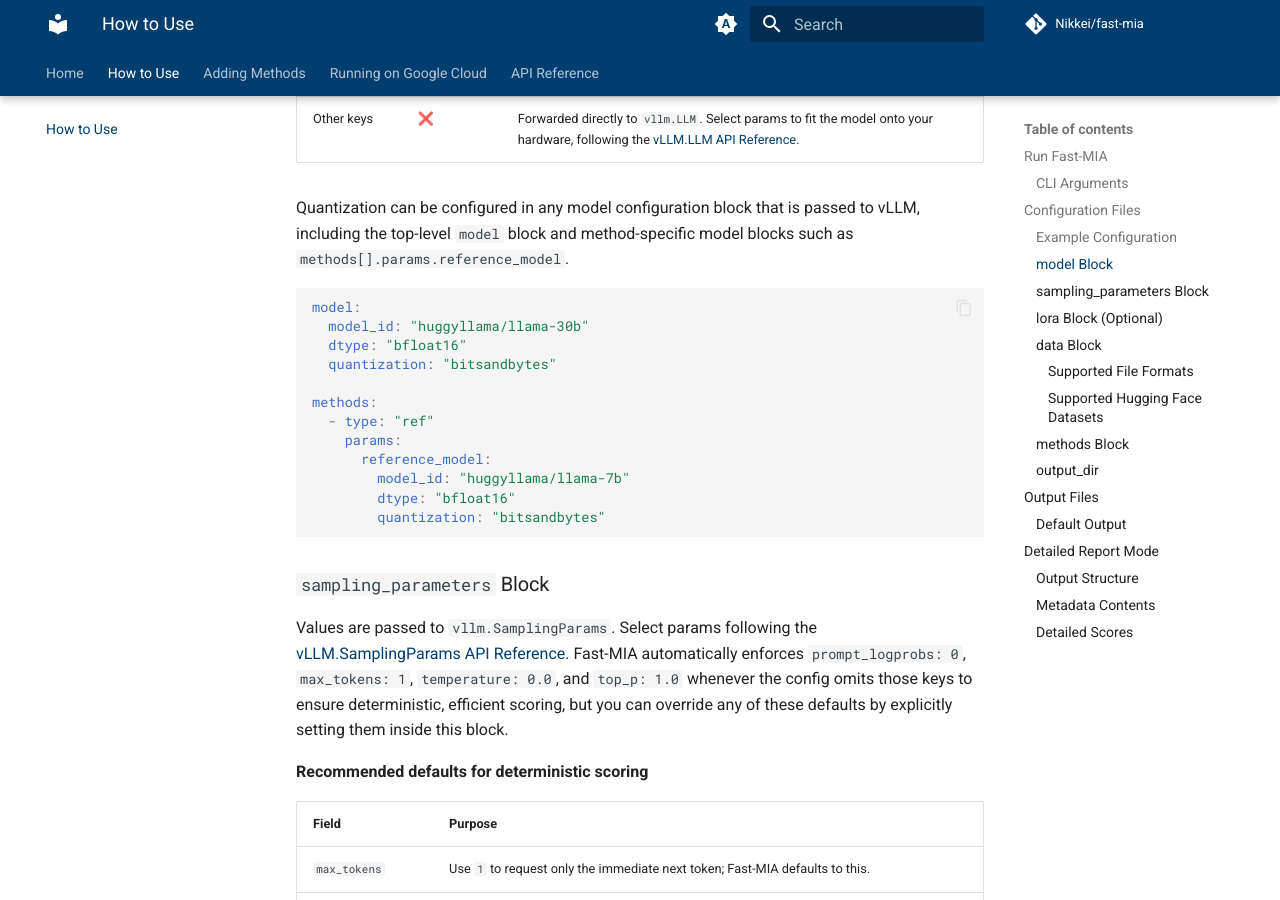
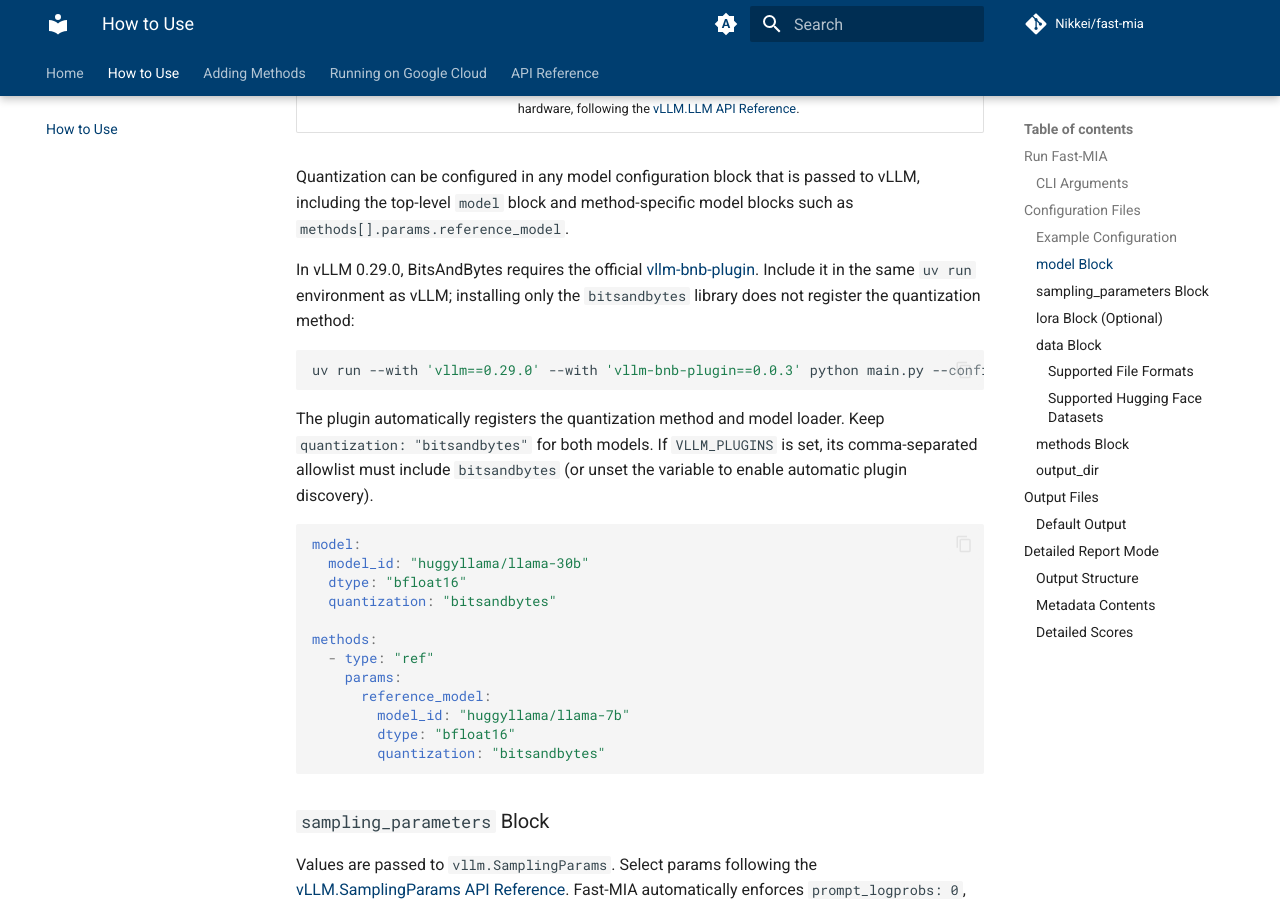
Before and after one commit to Nikkei/fast-mia, an MkDocs documentation site: the page built from docs/docs/how-to-use.md, in a window 1280 px wide and 900 px high, scrolled down 1888 px. Built offline with MkDocs 1.6.1 and Material for MkDocs 9.7.7, drawn with Linux system fonts in a browser that asks for light colours; comment, search, counter and statistics services are not loaded; some of the changed text lies outside the part shown.

Commit message:
update:vllm 0.29.0 (#73)

````diff
--- a/docs/docs/google-cloud.md
+++ b/docs/docs/google-cloud.md
@@ -14,6 +14,24 @@
     ```
 
 ## Quick Start
+
+Jobs use `vllm==0.29.0` with Python 3.12. New instances use
+`common-cu129-ubuntu-2204-nvidia-580` from the
+[Deep Learning VM image catalog](https://docs.cloud.google.com/deep-learning-vm/docs/images).
+The default PyPI dependency resolution includes CUDA 13 packages, which require
+[NVIDIA driver 580 or newer](https://docs.nvidia.com/deploy/cuda-compatibility/minor-version-compatibility.html).
+The image's system CUDA toolkit and the Python environment's CUDA runtime can
+have different versions; the host driver must support the runtime.
+
+The submission script also includes `vllm-bnb-plugin==0.0.3` in the runtime
+environment so that `config/llama30b-exp-ref.yaml` can use BitsAndBytes for both
+the target and reference model. vLLM 0.29.0 requires this external plugin;
+`bitsandbytes` alone is not sufficient.
+
+Before launching a job, `gcp/check_driver.sh` checks the driver on both new and
+reused instances. Older instances using driver 570 must have their driver upgraded
+or be replaced with a new instance. A failed preflight leaves the instance running;
+stop it manually if you are not going to upgrade it and retry.
 
 ```bash
 ./gcp/submit_job.sh \
@@ -133,6 +151,30 @@
 
 ## Troubleshooting
 
+### Validating the vLLM upgrade
+
+Local unit tests mock vLLM and do not verify CUDA kernels or real model loading.
+If reusing a local `uv.lock` from an older setup, refresh the dependencies whose
+minimum versions increased (`aiohttp>=3.13.3`, `huggingface-hub>=1.28.0`):
+
+```bash
+uv lock --upgrade-package aiohttp --upgrade-package huggingface-hub
+```
+
+`uv.lock` is not tracked in this repository; run this in the checkout transferred
+to the VM if it contains an old lockfile.
+On the GPU VM, start with the small sample configuration:
+
+```bash
+bash gcp/check_driver.sh
+uv run --with 'vllm==0.29.0' python main.py --config config/sample.yaml --detailed-report
+```
+
+Check that scores are finite and the report and plots are produced. Then run your
+evaluation configuration, including any reference model, LoRA adapters, and
+generation methods you use. These paths require separate GPU validation; existing
+benchmark results have not been recomputed for this upgrade.
+
 ### GPU quota exceeded
 
 If you see a quota error, request a quota increase for the GPU type in the target zone via the [Quotas page](https://console.cloud.google.com/iam-admin/quotas).
--- a/docs/docs/how-to-use.md
+++ b/docs/docs/how-to-use.md
@@ -8,13 +8,10 @@
 2. Run the following command:
 
 ```bash
-uv run --with 'vllm==0.23.0' python main.py --config config/your_own_configuration.yaml
+uv run --with 'vllm==0.29.0' python main.py --config config/your_own_configuration.yaml
 ```
 
-**Note**: When using T4 GPUs (e.g., Google Colab), set the environment variable to avoid attention backend issues:
-> ```bash
-> VLLM_ATTENTION_BACKEND=XFORMERS uv run --with 'vllm==0.23.0' python main.py --config config/sample.yaml
-> ```
+**Note**: Let vLLM select the attention backend automatically. The old `VLLM_ATTENTION_BACKEND=XFORMERS` setting is no longer supported. For T4 GPUs, set `dtype: float16` in the YAML `model` block because T4 does not support bfloat16.
 
 [![Open In Colab](https://colab.research.google.com/assets/colab-badge.svg)](https://colab.research.google.com/drive/19eOf6JSz6vPc7Im0tMw1Us04JxbAnXXx?usp=sharing)
 
@@ -49,10 +46,24 @@
 | Field | Required | Notes |
 |-------|----------|-------|
 | `model_id` | ✅ | The name or path of a HuggingFace Transformers model that `vllm.LLM` can load. (= model) |
-| `quantization` | ❌ | Enables vLLM quantization for the model, for example `bitsandbytes`. Fast-MIA supports the same quantization methods as vLLM; see the [vLLM Quantization documentation](https://docs.vllm.ai/en/v0.23.0/features/quantization/) for the currently supported methods and hardware requirements. |
-| Other keys | ❌ | Forwarded directly to `vllm.LLM`. Select params to fit the model onto your hardware, following the [vLLM.LLM API Reference](https://docs.vllm.ai/en/v0.23.0/api/vllm/index.html#vllm.LLM). |
+| `quantization` | ❌ | Enables vLLM quantization for the model, for example `bitsandbytes`. Fast-MIA supports the same quantization methods as vLLM; see the [vLLM Quantization documentation](https://docs.vllm.ai/en/v0.29.0/features/quantization/) for the currently supported methods and hardware requirements. |
+| Other keys | ❌ | Forwarded directly to `vllm.LLM`. Select params to fit the model onto your hardware, following the [vLLM.LLM API Reference](https://docs.vllm.ai/en/v0.29.0/api/vllm/index.html#vllm.LLM). |
 
 Quantization can be configured in any model configuration block that is passed to vLLM, including the top-level `model` block and method-specific model blocks such as `methods[].params.reference_model`.
+
+In vLLM 0.29.0, BitsAndBytes requires the official
+[vllm-bnb-plugin](https://github.com/vllm-project/vllm-bnb-plugin).
+Include it in the same `uv run` environment as vLLM; installing only the
+`bitsandbytes` library does not register the quantization method:
+
+```bash
+uv run --with 'vllm==0.29.0' --with 'vllm-bnb-plugin==0.0.3' python main.py --config config/llama30b-exp-ref.yaml
+```
+
+The plugin automatically registers the quantization method and model loader.
+Keep `quantization: "bitsandbytes"` for both models. If `VLLM_PLUGINS` is set,
+its comma-separated allowlist must include `bitsandbytes` (or unset the variable
+to enable automatic plugin discovery).
 
 ```yaml
 model:
@@ -71,7 +82,7 @@
 
 ### `sampling_parameters` Block
 
-Values are passed to `vllm.SamplingParams`. Select params following the [vLLM.SamplingParams API Reference](https://docs.vllm.ai/en/v0.23.0/api/vllm/index.html#vllm.SamplingParams). Fast-MIA automatically enforces `prompt_logprobs: 0`, `max_tokens: 1`, `temperature: 0.0`, and `top_p: 1.0` whenever the config omits those keys to ensure deterministic, efficient scoring, but you can override any of these defaults by explicitly setting them inside this block.
+Values are passed to `vllm.SamplingParams`. Select params following the [vLLM.SamplingParams API Reference](https://docs.vllm.ai/en/v0.29.0/api/vllm/index.html#vllm.SamplingParams). Fast-MIA automatically enforces `prompt_logprobs: 0`, `max_tokens: 1`, `temperature: 0.0`, and `top_p: 1.0` whenever the config omits those keys to ensure deterministic, efficient scoring, but you can override any of these defaults by explicitly setting them inside this block.
 
 **Recommended defaults for deterministic scoring**
 
@@ -84,7 +95,7 @@
 
 ### `lora` Block (Optional)
 
-Values are passed to `vllm.lora.request.LoRARequest`. Select params following the [vLLM.lora.request.LoRARequest API Reference](https://docs.vllm.ai/en/v0.23.0/api/vllm/lora/request.html#vllm.lora.request.LoRARequest).
+Values are passed to `vllm.lora.request.LoRARequest`. Select params following the [vLLM.lora.request.LoRARequest API Reference](https://docs.vllm.ai/en/v0.29.0/api/vllm/lora/request.html#vllm.lora.request.LoRARequest).
 
 | Field | Purpose |
 |-------|---------|
@@ -184,7 +195,7 @@
 When you run with `--detailed-report`, Fast-MIA generates additional outputs for benchmarking and analysis:
 
 ```bash
-uv run --with 'vllm==0.23.0' python main.py --config config/sample.yaml --detailed-report
+uv run --with 'vllm==0.29.0' python main.py --config config/sample.yaml --detailed-report
 ```
 
 ### Output Structure
````
Also changed, not shown: AGENTS.md (+3 -3 lines), docs/docs/index.md (+4 -7 lines), README.md, 4 other files.
